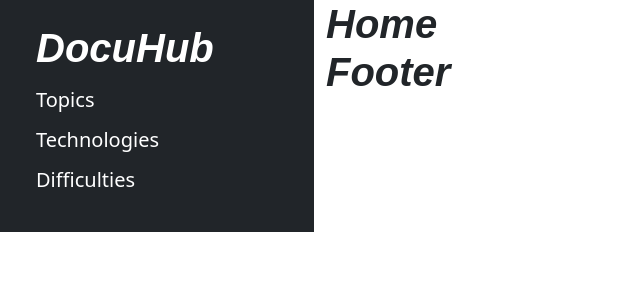
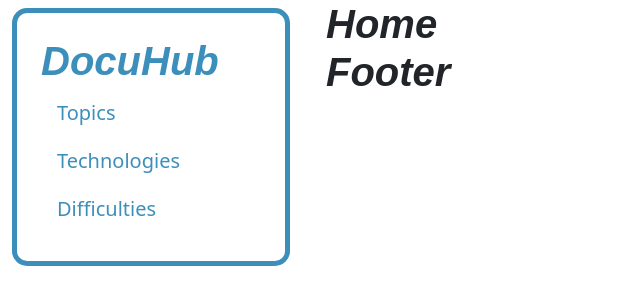
Before and after one commit to coluccifrancesco/documentation-webapp, a React (Vite) app in the folder documentation-react/: page / in a window 1280 px wide. Shown: the top 304 px of the page, without its empty margins (0-640 px from the left). Built offline with nearby package versions, Linux system fonts and the light colour scheme; a web font is replaced by a local one.

Commit message:
style: enhance Sidebar component with new styles and improve Header layout

```diff
--- a/documentation-react/src/App.css
+++ b/documentation-react/src/App.css
@@ -58,3 +58,29 @@ a {
 .text-color-800 { color: var(--color-800); }
 .text-color-900 { color: var(--color-900); }
 .text-color-950 { color: var(--color-950); }
+
+.sidebar {
+    border: var(--color-500) 5px solid;
+    border-radius: 15px;
+}
+
+
+.sidebar-link{
+
+    border-radius: 15px;
+
+    &:hover {
+    cursor: pointer;
+    transition: 0.5s;
+    background-color: var(--color-500);
+    box-shadow: rgba(0, 0, 0, 0.24) -5px 3px 8px;
+
+    h5{
+        color: var(--color-50);
+    }
+    }
+
+    &:active{
+        box-shadow: none;
+    }
+}
--- a/documentation-react/src/components/Header.jsx
+++ b/documentation-react/src/components/Header.jsx
@@ -4,7 +4,7 @@ export default function Header() {
 
     return <>
 
-        <header className="d-flex d-lg-none col-12 py-2 px-4 align-items-center justify-content-between bg-dark text-white">
+        <header className="d-flex d-lg-none w-100 py-2 px-4 align-items-center justify-content-between bg-dark text-white">
             <nav className="d-flex align-items-center gap-4">
                 <Link to="/"><h1 className='text-white'>DocuHub</h1></Link>
 
--- a/documentation-react/src/components/Sidebar.jsx
+++ b/documentation-react/src/components/Sidebar.jsx
@@ -2,22 +2,24 @@ import { Link, NavLink } from 'react-router-dom';
 
 export default function Header () {
 
-    return <div className="d-none d-lg-block col-lg-3 py-4 px-5 text-white bg-dark">
+    return <div className="d-none d-lg-block col-lg-3 py-2 px-4">
 
-        <div className="">
-            <Link to="/"><h1 className='text-white'>DocuHub</h1></Link>
-
-            <ul className="list-unstyled">
-                <li className='my-3'>
-                    <NavLink to="/topics"><h5 className='text-white'>Topics</h5></NavLink>
+        <div className="sidebar">
+            <ul className="list-unstyled p-4">
+                <li className=''>
+                    <Link to="/"><h1 className='text-color-500'>DocuHub</h1></Link>
                 </li>
 
-                <li className='my-3'>
-                    <NavLink to="/technologies"><h5 className='text-white'>Technologies</h5></NavLink>
+                <li className='sidebar-link px-3 py-2 my-2'>
+                    <NavLink to="/topics"><h5 className='text-color-500'>Topics</h5></NavLink>
                 </li>
 
-                <li className='my-3'>
-                    <NavLink to="/difficulties"><h5 className='text-white'>Difficulties</h5></NavLink>
+                <li className='sidebar-link px-3 py-2 my-2'>
+                    <NavLink to="/technologies"><h5 className='text-color-500'>Technologies</h5></NavLink>
+                </li>
+
+                <li className='sidebar-link px-3 py-2 my-2'>
+                    <NavLink to="/difficulties"><h5 className='text-color-500'>Difficulties</h5></NavLink>
                 </li>
             </ul>
         </div>
```
